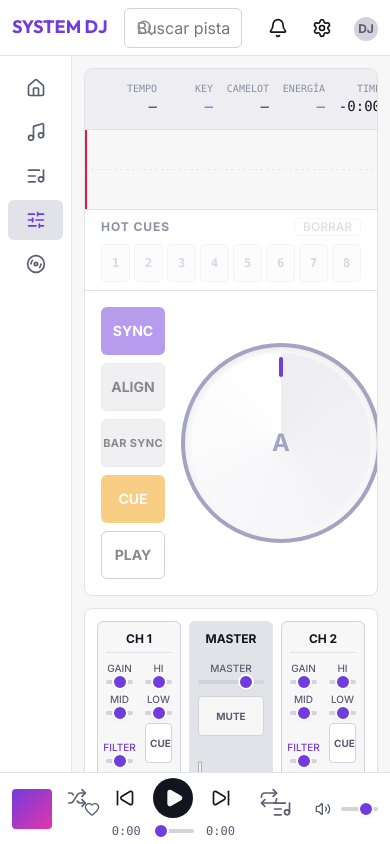
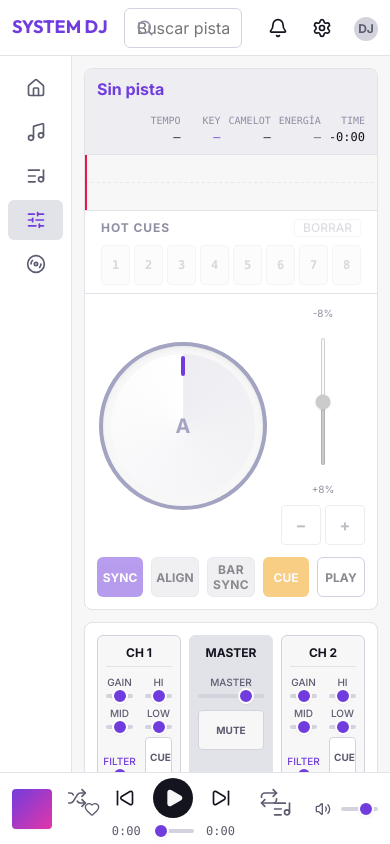
Before and after one commit to Xander-JS/dj_ai_web, a React (Vite) app: page /mixer in a window 390 px wide. Built offline with nearby package versions, Linux system fonts and the light colour scheme.

Commit message:
adaptar los controles del deck a tablet horizontal y vertical

```diff
--- a/src/components/dj/Deck.css
+++ b/src/components/dj/Deck.css
@@ -344,6 +344,10 @@
   font-size: var(--text-sm);
   border-radius: var(--radius-md);
   text-transform: uppercase;
+  /* Press-and-hold (CUE) must not open the touch callout or select text */
+  user-select: none;
+  -webkit-user-select: none;
+  -webkit-touch-callout: none;
 }
 
 .btn-dj-play {
@@ -1177,3 +1181,122 @@
   border-left-color: var(--color-error);
   color: var(--text-primary);
 }
+
+/* ==========================================================================
+   Tablet breakpoints (Fase 3 — 1024x768 landscape, 768x1024 portrait)
+   ========================================================================== */
+
+/* Landscape tablet: decks share the row with the mixer, so everything shrinks */
+@media (max-width: 1024px) {
+  .deck-header {
+    flex-wrap: wrap;
+    padding: var(--space-2) var(--space-3);
+    gap: var(--space-2);
+  }
+
+  .deck-title-group {
+    flex: 1 1 10rem;
+  }
+
+  .deck-stats {
+    gap: var(--space-2);
+    font-size: var(--text-xs);
+    margin-left: auto;
+  }
+
+  .deck-stat-item {
+    min-width: var(--size-sm);
+  }
+
+  .deck-eject-btn {
+    width: var(--size-xs);
+    height: var(--size-xs);
+  }
+
+  .deck-waveform-container {
+    height: var(--size-xl);
+  }
+
+  .deck-hotcue-pad {
+    height: auto;
+    min-height: var(--touch-target-min);
+  }
+
+  .deck-controls {
+    padding: var(--space-3);
+    gap: var(--space-3);
+    min-width: 0;
+  }
+
+  .deck-transport {
+    gap: var(--space-1);
+  }
+
+  .btn-dj {
+    width: var(--space-16);
+    height: auto;
+    min-height: var(--touch-target-min);
+    padding: var(--space-1);
+    font-size: var(--text-xs);
+    line-height: var(--line-height-tight);
+    white-space: normal;
+  }
+
+  .deck-jog-wheel-container {
+    min-width: 0;
+  }
+
+  .deck-jog-wheel {
+    width: min(calc(var(--size-xl) * 3), 100%);
+    height: auto;
+    aspect-ratio: 1;
+  }
+
+  .deck-jog-wheel-inner {
+    width: 90%;
+    height: 90%;
+  }
+
+  .deck-jog-wheel-text {
+    font-size: var(--text-xl);
+  }
+
+  .deck-pitch-bend-controls {
+    flex-direction: column;
+    align-items: center;
+    padding-bottom: 0;
+  }
+
+  .btn-pitch-bend {
+    width: var(--touch-target-min);
+    height: var(--touch-target-min);
+  }
+}
+
+/* Portrait tablet: each deck spans the full width; transport becomes a bottom row */
+@media (max-width: 900px) {
+  .deck-controls {
+    flex-wrap: wrap;
+    align-items: stretch;
+  }
+
+  .deck-transport {
+    order: 3;
+    flex-direction: row;
+    width: 100%;
+    gap: var(--space-2);
+  }
+
+  .deck-transport .btn-dj {
+    flex: 1 1 0;
+    width: auto;
+  }
+
+  .deck-pitch-controls-container {
+    height: auto;
+  }
+
+  .deck-pitch-bend-controls {
+    flex-direction: row;
+  }
+}
```
